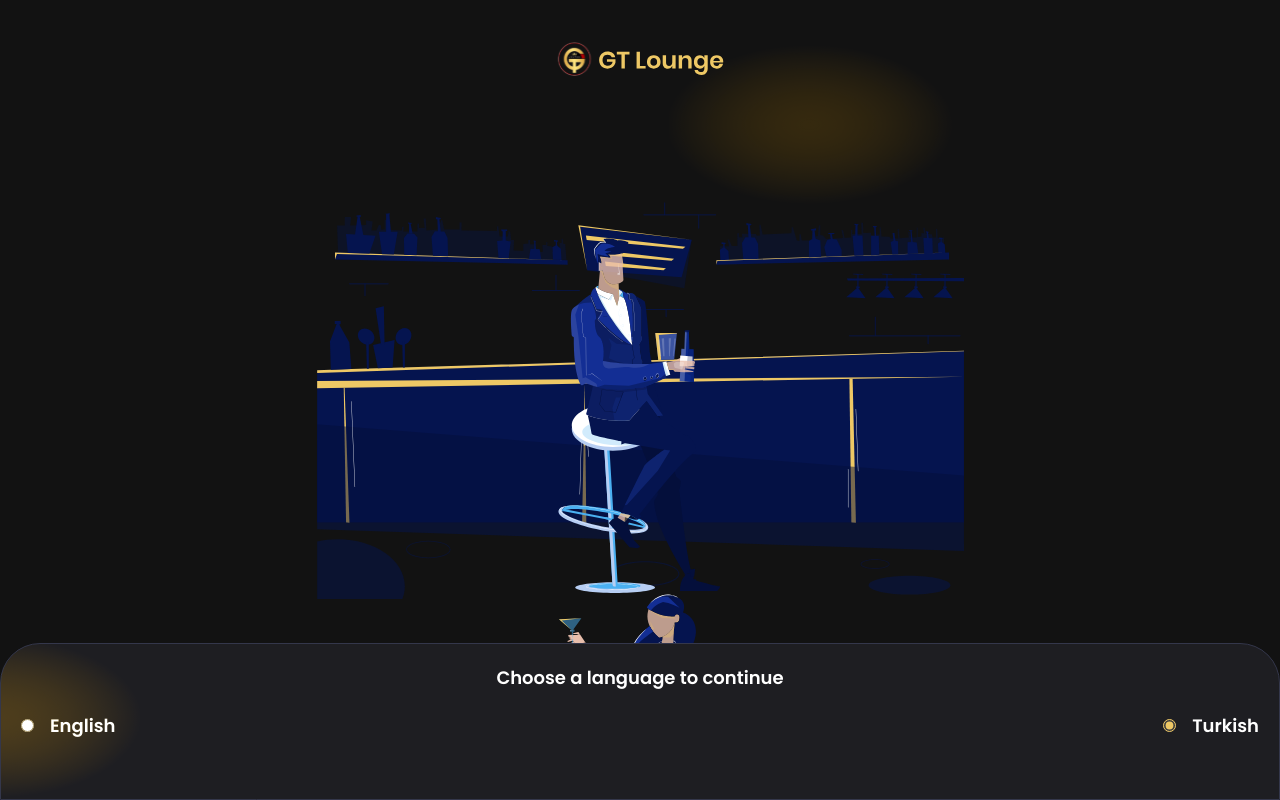
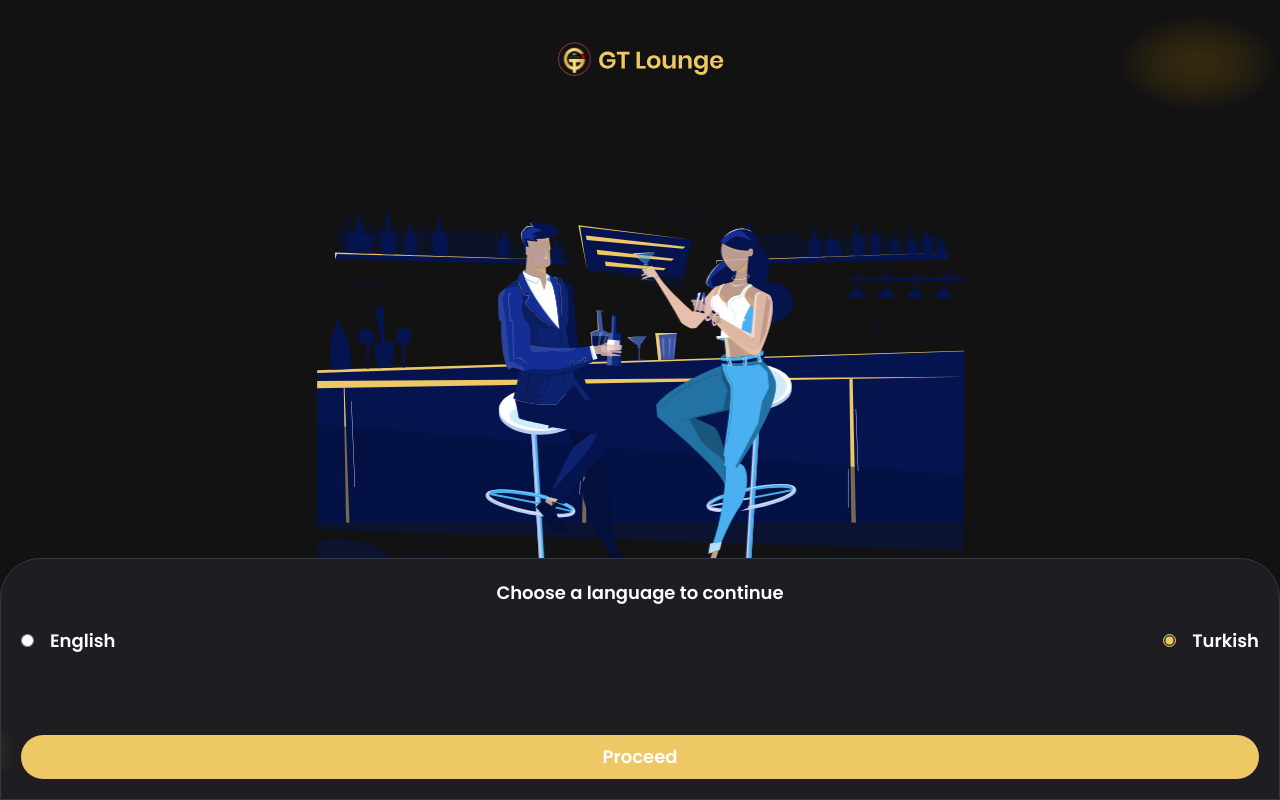
Before and after one commit to jemmycodes/GT-lounge, a React (Vite) app: page / in a window 1280 px wide. Built offline with nearby package versions, Linux system fonts and the light colour scheme.

Commit message:
fixed overflow and yellow blur

```diff
--- a/src/components/SplashScreenComponents/SplashScreenBg.jsx
+++ b/src/components/SplashScreenComponents/SplashScreenBg.jsx
@@ -6,7 +6,7 @@ function SplashScreenBg({ children }) {
       <figure className=" scale-100 delay-1000">
         <img src={logo} alt="logo" width={170} height={50} />
       </figure>
-      <div className="splash-bg-blur  overflow-hidden -translate-y-8  translate-x-[60%] "></div>
+      <div className="splash-bg-blur absolute top-4 right-0 overflow-hidden"></div>
       {children}
     </section>
   );
--- a/src/components/SplashScreenComponents/SplashScreenMockups.jsx
+++ b/src/components/SplashScreenComponents/SplashScreenMockups.jsx
@@ -3,16 +3,16 @@ import manAtBar from "../../assets/man-at-bar.svg";
 
 function SplashScreenMockups() {
   return (
-    <figure className="overflow-hidden">
+    <figure className="max-w-full overflow-hidden">
       <img
         src={manAtBar}
         alt="Man drinking at a bar"
-        className="custom-animation-classes"
+        className="animate-slideInFromLeft overflow-hidden custom-animation-classes"
       />
       <img
         src={girlAtBar}
         alt="Girl drinking at a bar"
-        className=" custom-animation-classes "
+        className=" animate-slideInFromRight overflow-hidden custom-animation-classes "
       />
     </figure>
   );
--- a/src/index.css
+++ b/src/index.css
@@ -5,12 +5,17 @@
 @tailwind utilities;
 
 body,
+html {
+  overflow: hidden;
+}
+
+body,
 html,
 #root {
   height: 100%;
   width: 100%;
   max-width: 100%;
-  overflow: hidden;
+  /* overflow: hidden; */
 }
 
 .splash-bg-blur {
@@ -33,7 +38,7 @@ html,
 
 @layer base {
   .splash-bg-blur {
-    @apply bg-blend-soft-light mix-blend-soft-light px-36 py-20;
+    @apply bg-blend-soft-light mix-blend-soft-light px-20 py-12;
   }
 
   .language-card {
```
